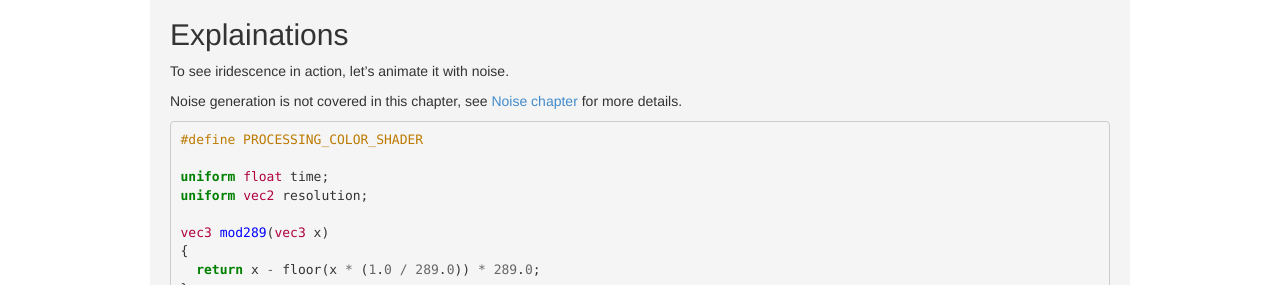
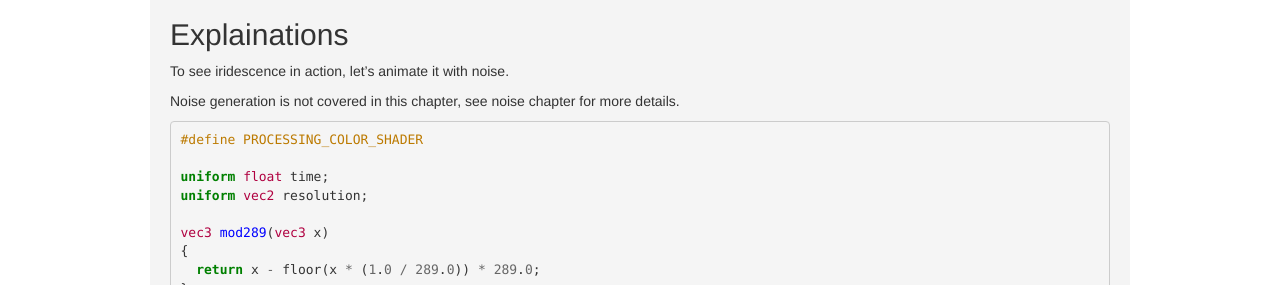
Before and after one commit to mgsx-dev/mgsx-dev.github.io, a Jekyll site: the page built from _posts/gradient/2015-07-21-006-001-animated-iridescence.md, in a window 1280 px wide and 900 px high, scrolled down 732 px. Shown: the part 167-452 px from the top of the window. Built offline with Jekyll 4.4.1, drawn with Linux system fonts in a browser that asks for light colours; Markdown is read by kramdown in place of the engine named in the settings; some of the changed lines change nothing that is shown.

Commit message:
fix shader not compiling on OSX and remove hard coded link.

````diff
--- a/_posts/gradient/2015-07-21-006-001-animated-iridescence.md
+++ b/_posts/gradient/2015-07-21-006-001-animated-iridescence.md
@@ -13,7 +13,7 @@
 
 To see iridescence in action, let's animate it with noise.
 
-Noise generation is not covered in this chapter, see [Noise chapter]({% post_url 2015-07-22-Noise %}) for more details.
+Noise generation is not covered in this chapter, see noise chapter for more details.
 
 ``` glsl
 #define PROCESSING_COLOR_SHADER
@@ -182,10 +182,10 @@
 We compute an animated FM noise (2 compound noise signals)
 
 ``` glsl
-  float vtime = time * 0.05f;
-  float freq = 2.0f;
+  float vtime = time * 0.05;
+  float freq = 2.0;
   float noiseFM = cnoise(vec3(position, vtime) * freq * 3.0);
-  float noise = cnoise(vec3(position, vtime + noiseFM) * freq) * 0.5f + 0.5f;
+  float noise = cnoise(vec3(position, vtime + noiseFM) * freq) * 0.5 + 0.5;
 
 ```
 
@@ -392,10 +392,10 @@
 
   vec2 position = gl_FragCoord.xy / resolution.xy;
 
-  float vtime = time * 0.05f;
-  float freq = 2.0f;
+  float vtime = time * 0.05;
+  float freq = 2.0;
   float noiseFM = cnoise(vec3(position, vtime) * freq * 3.0);
-  float noise = cnoise(vec3(position, vtime + noiseFM) * freq) * 0.5f + 0.5f;
+  float noise = cnoise(vec3(position, vtime + noiseFM) * freq) * 0.5 + 0.5;
 
   float gradient = smoothstep(0.4, 0.6, noise);
 
````
